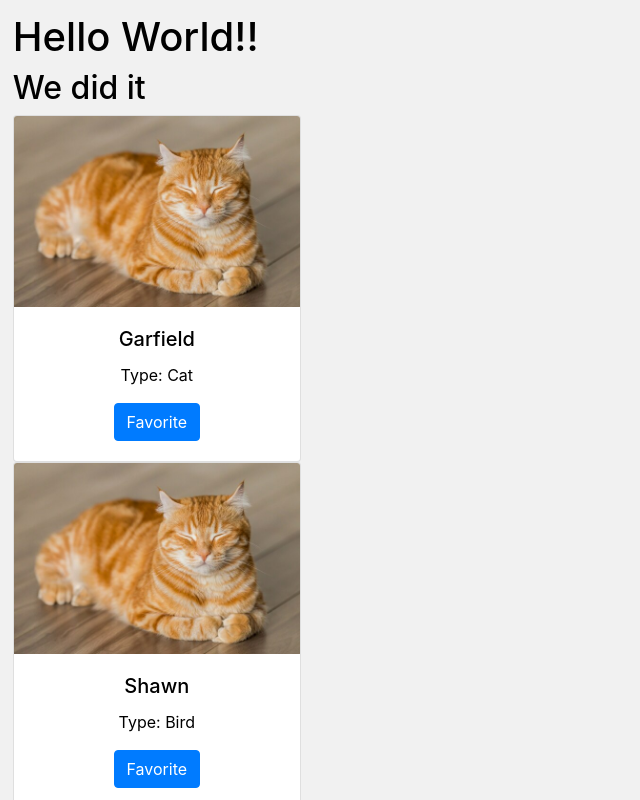
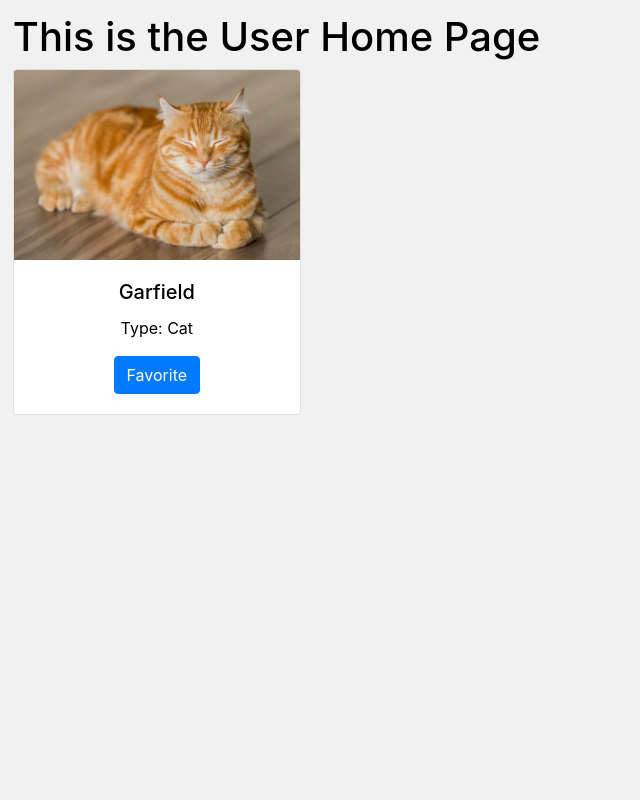
Before and after one commit to alexsonnysar/uh-sdp-pet-app, a React (Create React App) app in the folder ui/: page / in a window 1280 px wide. Shown: the top 800 px of the page, without its empty margins (0-640 px from the left). Built offline with nearby package versions, Linux system fonts and the light colour scheme.

Commit message:
Added basic switch for home and petprofile page

```diff
--- a/ui/src/App.js
+++ b/ui/src/App.js
@@ -1,12 +1,23 @@
 import React from "react";
 import "./App.css";
 import Home from "./pages/Home";
+import PetProfile from "./pages/PetProfile";
+import { BrowserRouter as Router, Switch, Route, Link } from "react-router-dom";
 
 function App() {
   return (
-    <div className="App">
-      <Home />
-    </div>
+    <Router>
+      <div className="App">
+        <Switch>
+          <Route path="/">
+            <Home />
+          </Route>
+          <Route path="/petprofile">
+            <PetProfile />
+          </Route>
+        </Switch>
+      </div>
+    </Router>
   );
 }
 
--- a/ui/src/pages/Home.js
+++ b/ui/src/pages/Home.js
@@ -25,9 +25,10 @@ const petList = [
 const Home = () => {
   return (
     <div>
-      <h1>Hello World!!</h1>
+      <h1>This is the User Home Page</h1>
+      <PetCard pet={petProfileInfo} />
       {/* <PetCard petName={petName} petType={petType} /> */}
-      <PetList heading="We did it" petList={petList} />
+      {/* <PetList heading="Pet List" petList={petList} /> */}
     </div>
   );
 };
--- /dev/null
+++ b/ui/src/pages/PetProfile.js
@@ -0,0 +1,7 @@
+import React from "react";
+
+const PetProfile = () => {
+  return <div>This is the Pet Profile page!</div>;
+};
+
+export default PetProfile;
```
